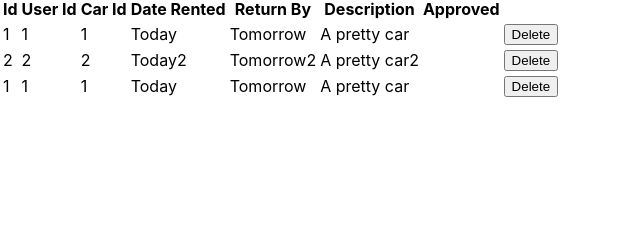
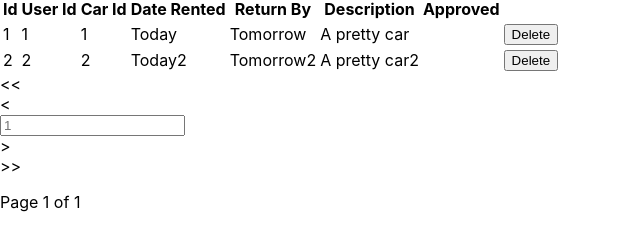
Before and after one commit to JonLucasWard/Project2, a React (Create React App) app: page /user in a window 1280 px wide. Shown: the part 602-827 px from the top of the page, without its empty margins (0-640 px from the left). Before the commit the page ends 800 px from the top, so only its background shows below. Built offline with nearby package versions, Linux system fonts and the light colour scheme.

Commit message:
User Profile Component, Functionality pre-Back-End

```diff
--- /dev/null
+++ b/src/components/User Profile/pagination.component.tsx
@@ -0,0 +1,79 @@
+import React from 'react';
+
+interface IPaginationComponentProps {
+    pagination: number
+} // detail pagination more and have load function
+
+export default class PaginationComponent extends React.Component<IPaginationComponentProps, any> {
+
+    constructor(props: IPaginationComponentProps) {
+        super(props);
+        this.state = {
+            inputPage: ''
+        }
+    }
+
+    updateValue(e: any) {
+        this.setState({
+            ...this.state,
+            inputPage: e.target.value
+        });
+    }
+
+    /* handleKeyPress(e: any) {
+        if (e.key === 'Enter') {
+            this.props.loadData(this.state.inputPage - 1, this.props.pagination.size);
+        }
+    } */
+
+    render() {
+        /* const onFirst = this.props.pagination.first;
+        const onLast = this.props.pagination.last;
+        const firstPage = 0;
+        const lastPage = (this.props.pagination.totalPages || 1) - 1;
+        const previousPage = this.props.pagination.number - 1;
+        const nextPage = this.props.pagination.number + 1;
+        const pageSize = this.props.pagination.size; */ // for later
+        return (
+            <div>
+                <div id="pagination-controls">
+                    <div
+                    /*className={this.props.pagination.first ? 'disabled-control' : ''}
+                    onClick={() => {
+                        if (!onFirst) this.props.loadData(firstPage, pageSize);
+                    }}
+                */>{'<<'}</div>
+
+                    <div
+                    /*className={this.props.pagination.first ? 'disabled-control' : ''}
+                    onClick={() => {
+                        if (!onFirst) this.props.loadData(previousPage, pageSize);
+                    }}
+                */>{'<'}</div>
+
+                    <input
+                        name="page" type="text" placeholder={'' + (this.props.pagination)}
+                        onChange={(e: any) => this.updateValue(e)}
+                    /* onKeyPress={(e: any) => this.handleKeyPress(e)}*/
+                    ></input>
+
+                    <div
+                    /* className={this.props.pagination.last ? 'disabled-control' : ''}
+                    onClick={() => {
+                        if (!onLast) this.props.loadData(nextPage, pageSize);
+                    }}
+                */>{'>'}</div>
+
+                    <div
+                    /*className={this.props.pagination.last ? 'disabled-control' : ''}
+                    onClick={() => {
+                        if (!onLast) this.props.loadData(lastPage, pageSize);
+                    }}
+                */>{'>>'}</div>
+                </div>
+                <p id="pagination-detail">
+                    Page {this.props.pagination} of {this.props.pagination}</p>
+            </div>
+        )
+    }
+}
--- a/src/components/User Profile/rental.component.tsx
+++ b/src/components/User Profile/rental.component.tsx
@@ -3,11 +3,16 @@ import { Rental } from '../../models/AppModels'
 
 interface IRentalComponentProps {
     rental: Rental;
+    deleter: any;
 }
 
 export class RentalComponent extends React.Component<IRentalComponentProps, any> {
     constructor(props: any) { // create own properties
         super(props); // inherit React component properties
+    }
+
+    deleteRental = () => { // when clicked, call delete value to dispatcher
+        this.props.deleter(this.props.rental.id);
     }
 
     render() {
@@ -20,7 +25,7 @@ export class RentalComponent extends React.Component<IRentalComponentProps, any>
                 <td>{this.props.rental.expectedreturn}</td>
                 <td>{this.props.rental.description}</td>
                 <td>{this.props.rental.approved}</td>
-                <td><button>Delete</button></td>
+                <td><button onClick={() => this.deleteRental()}>Delete</button></td>
             </tr>
         );
     }
--- a/src/components/User Profile/rentalList.component.tsx
+++ b/src/components/User Profile/rentalList.component.tsx
@@ -4,6 +4,7 @@ import { RentalComponent } from './rental.component';
 
 interface IRentalListComponentProps {
     rentals: Rental[]
+    deleteRental: (id: number) => void;
 }
 
 export class RentalListComponent extends React.Component<IRentalListComponentProps, any> {
@@ -12,7 +13,7 @@ export class RentalListComponent extends React.Component<IRentalListComponentPro
     }
 
     render() {
-        const rents = this.props.rentals.map(rental => (<RentalComponent key={rental.id} rental={rental} />))
+        const rents = this.props.rentals.map(rental => (<RentalComponent key={rental.id} rental={rental} deleter={this.props.deleteRental} />))
         return (
             <table>
                 <thead>
--- a/src/components/User Profile/user.component.tsx
+++ b/src/components/User Profile/user.component.tsx
@@ -4,6 +4,8 @@ import { userGetResolved, userPageRequest, userUpdate, deleteRental } from '../.
 import { connect } from 'react-redux';
 import { ProfileComponent } from './profile.component';
 import { RentalListComponent } from './rentalList.component';
+import { Pagination } from 'reactstrap';
+import PaginationComponent from './pagination.component';
 
 export interface IUserProps { // Properties that sub components can inherit
     user: IUserState; //accept interface from reducers
@@ -25,6 +27,10 @@ export class UserComponent extends React.Component<IUserProps> {
         this.props.userUpdate(user);
     }
 
+    deleter = (id: number) => {
+        this.props.deleteRental(id);
+    }
+
     render() {
         return (
             <div>
@@ -34,7 +40,8 @@ export class UserComponent extends React.Component<IUserProps> {
                 </div>
                 <div id="rent-display" /* div for rental history*/>
                     <h1>Rented Cars</h1>
-                    <RentalListComponent rentals={this.props.user.rentals} />
+                    <RentalListComponent rentals={this.props.user.rentals} deleteRental={this.deleter} />
+                    <PaginationComponent pagination={this.props.user.page} />
                 </div>
             </div>
         );
--- a/src/reducers/index.ts
+++ b/src/reducers/index.ts
@@ -10,7 +10,7 @@ import { userReducer } from "./user.reducer";
 export interface IUserState { // state of user profile component
     thisUser: User, //user's info
     rentals: Rental[], //list of user's rentals
-    page: number, //current page of rental list we're on
+    page: number //current page of rental list we're on
 }
 
 export interface IClickerState { // set state interface of clicker
--- a/src/reducers/user.reducer.ts
+++ b/src/reducers/user.reducer.ts
@@ -5,8 +5,8 @@ import { MockUser, MockUser2, MockRental, MockRental2 } from "../models/dummyDat
 // Defining initial state of component
 const initialState: IUserState = {
     thisUser: MockUser, //axios get this user info, password should never actually display properly
-    rentals: [MockRental, MockRental2, MockRental], //axios get this user's rentals
-    page: 1, //display first page of rentals
+    rentals: [MockRental, MockRental2], //axios get this user's rentals
+    page: 1 //display first page of rentals
 };
 
 
@@ -35,9 +35,12 @@ export const userReducer = (state = initialState, action: any) => {
         case userTypes.DELETE_RENTAL:
             // axios talk to database to remove rental using action.payload.id //id of rental
             // axios talk to database to get rentals list, assign it to a variable
+            let newRentals = state.rentals.filter(function (value) {
+                return value.id != action.payload.id;
+            })
             return {
                 ...state,
-                rentals: [MockRental2, MockRental] //list should have changed
+                rentals: newRentals //list should have changed
             }
         default: break;
     }
```
